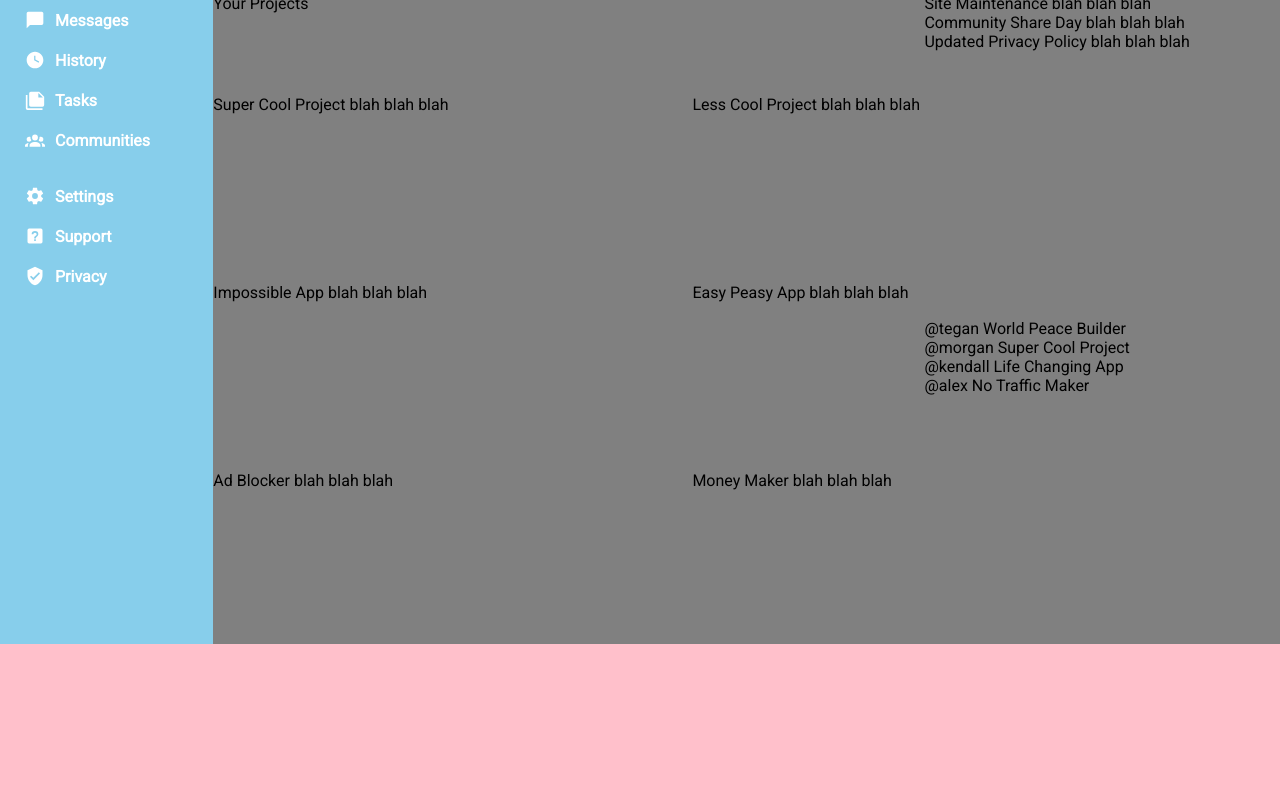
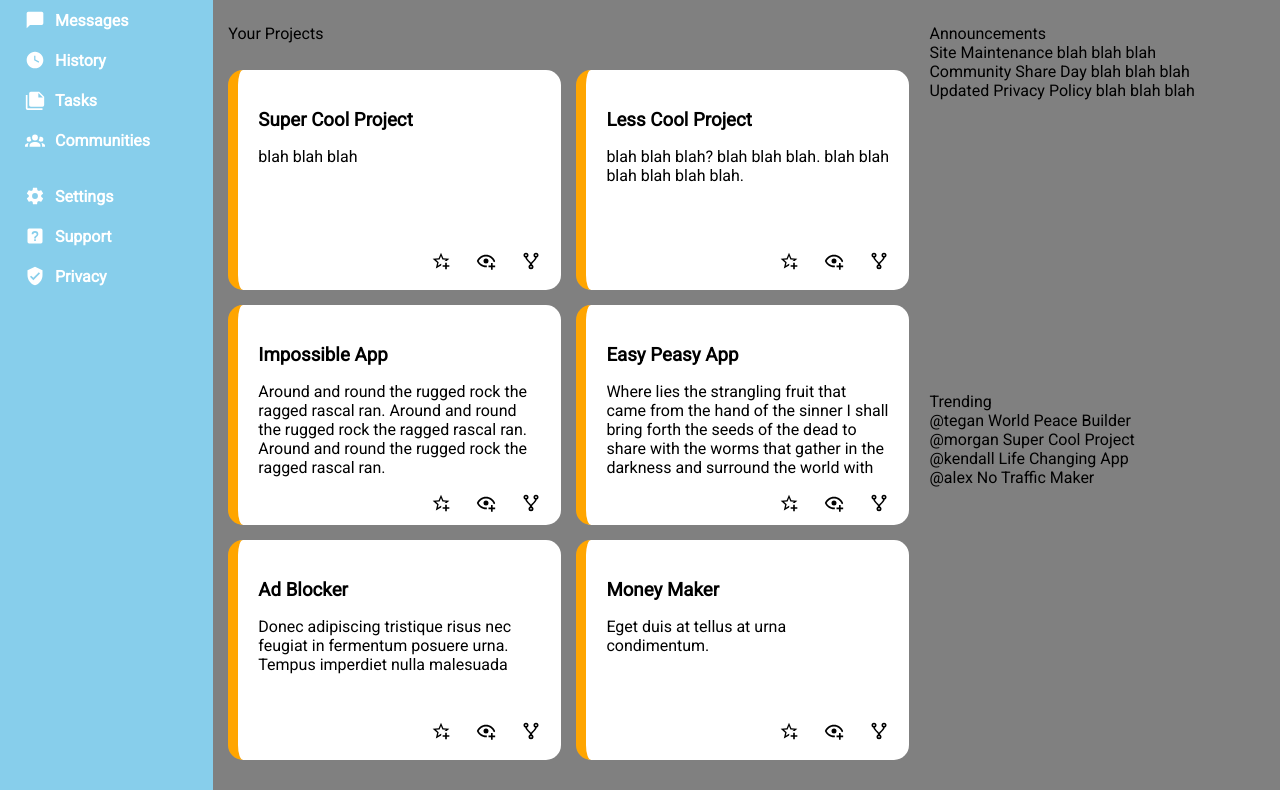
Before and after one commit to Cass-MC/Odin-AdminDash, a plain HTML site: page index.html in a window 1280 px wide. Shown: the part 156-946 px from the top of the page. Before the commit the page ends 800 px from the top, so only its background shows below. Drawn offline with Linux system fonts and the light colour scheme.

Commit message:
set up projectCard

```diff
--- a/index.html
+++ b/index.html
@@ -38,31 +38,38 @@
             <div class="projects">
                 <div class="projectHeader">Your Projects</div>
                 <div class="projectCard">
-                    Super Cool Project
-                    blah blah blah
+                    <h3 class="cardHeader">Super Cool Project</h3>
+                    <p class="cardDesc">blah blah blah</p>
+                    <div class="cardFoot"><img src="imgs/star-plus-outline.svg" height="20px"><img src="imgs/eye-plus-outline.svg" height="20px"><img src="imgs/source-fork.svg" height="20px"></div>
                 </div>
                 <div class="projectCard">
-                    Less Cool Project
-                    blah blah blah
+                    <h3 class="cardHeader">Less Cool Project</h3>
+                    <p class="cardDesc">blah blah blah? blah blah blah. blah blah blah blah blah blah.</p>
+                    <div class="cardFoot"><img src="imgs/star-plus-outline.svg" height="20px"><img src="imgs/eye-plus-outline.svg" height="20px"><img src="imgs/source-fork.svg" height="20px"></div>
                 </div>
                 <div class="projectCard">
-                    Impossible App
-                    blah blah blah
+                    <h3 class="cardHeader">Impossible App</h3>
+                    <p class="cardDesc">Around and round the rugged rock the ragged rascal ran. Around and round the rugged rock the ragged rascal ran. Around and round the rugged rock the ragged rascal ran.</p>
+                    <div class="cardFoot"><img src="imgs/star-plus-outline.svg" height="20px"><img src="imgs/eye-plus-outline.svg" height="20px"><img src="imgs/source-fork.svg" height="20px"></div>
                 </div>
                 <div class="projectCard">
-                    Easy Peasy App
-                    blah blah blah
+                    <h3 class="cardHeader">Easy Peasy App</h3>
+                    <p class="cardDesc">Where lies the strangling fruit that came from the hand of the sinner I shall bring forth the seeds of the dead to share with the worms that gather in the darkness and surround the world with</p>
+                    <div class="cardFoot"><img src="imgs/star-plus-outline.svg" height="20px"><img src="imgs/eye-plus-outline.svg" height="20px"><img src="imgs/source-fork.svg" height="20px"></div>
                 </div>
                 <div class="projectCard">
-                    Ad Blocker
-                    blah blah blah
+                    <h3 class="cardHeader">Ad Blocker</h3>
+                    <p class="cardDesc">Donec adipiscing tristique risus nec feugiat in fermentum posuere urna. Tempus imperdiet nulla malesuada</p>
+                    <div class="cardFoot"><img src="imgs/star-plus-outline.svg" height="20px"><img src="imgs/eye-plus-outline.svg" height="20px"><img src="imgs/source-fork.svg" height="20px"></div>
                 </div>
                 <div class="projectCard">
-                    Money Maker
-                    blah blah blah
+                    <h3 class="cardHeader">Money Maker</h3>
+                    <p class="cardDesc">Eget duis at tellus at urna condimentum.</p>
+                    <div class="cardFoot"><img src="imgs/star-plus-outline.svg" height="20px"><img src="imgs/eye-plus-outline.svg" height="20px"><img src="imgs/source-fork.svg" height="20px"></div>
                 </div>
             </div>
             <div class="announcements">
+                <div class="announcementsHeader">Announcements</div>
                 <div class="announce">
                     Site Maintenance
                     blah blah blah
@@ -77,6 +84,7 @@
                 </div>
             </div>
             <div class="trending">
+                <div class="trendingHeader">Trending</div>
                 <div class="trendingProject">
                     @tegan
                     World Peace Builder
--- a/style.css
+++ b/style.css
@@ -110,23 +110,57 @@ html, body {
     display: grid;
     grid-template-columns: 2fr 1fr;
     grid-template-rows: 1fr 1fr;
+    padding-top: 30px;
+    padding-left: 15px;
+    padding-bottom: 30px;
 }
 .projects {
     grid-column: 1/2;
     grid-row: 1/3;
     display: grid;
-    grid-template-columns: 2fr 1fr;
-    grid-template-rows: 1fr 2fr 2fr 2fr;
+    grid-template-columns: 1fr 1fr;
+    grid-template-rows: 1fr 7fr 7fr 7fr;
     gap: 15px;
+    padding-right: 20px;
 }
 .projects .projectHeader {
     grid-column: 1/3;
     grid-row: 1/2;
 }
+.projectCard {
+    background-color: white;
+    border-left: 10px orange solid;
+    border-radius: 15px;
+    padding-left: 20px;
+    padding-top: 20px;
+    padding-right: 20px;
+    display: grid;
+    grid-template-columns: 1fr 1fr;
+    grid-template-rows: 1fr 3fr 1fr;
+    height: 200px;
+}
+.projectCard .cardHeader {
+    grid-column: 1/3;
+    grid-row: 1/2;
+    margin-bottom: 0px;
+}
+.projectCard .cardDesc {
+    grid-column: 1/3;
+    grid-row: 2/3;
+}
+.projectCard .cardFoot {
+    grid-column: 2/3;
+    grid-row: 3/4;
+    display: flex;
+    justify-content: flex-end;
+    gap: 25px;
+}
+
 .announcements {
     grid-column: 2/3;
     grid-row: 1/2;
 }
+
 .trending {
     grid-column: 2/3;
     grid-row: 2/3;
```
Also changed, not shown: imgs/eye-plus-outline.svg (added), imgs/source-fork.svg (added), imgs/star-plus-outline.svg (added).
